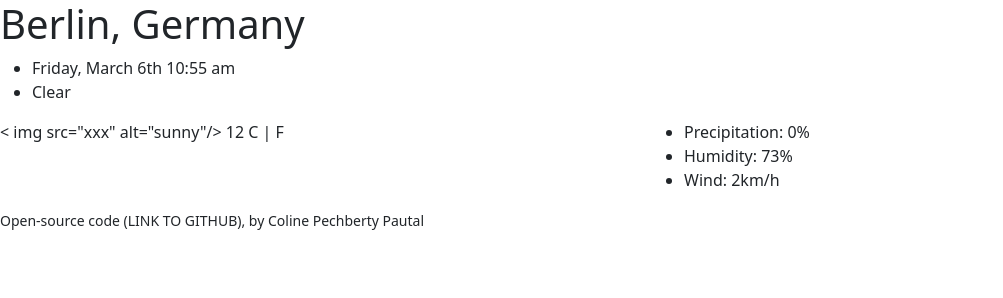
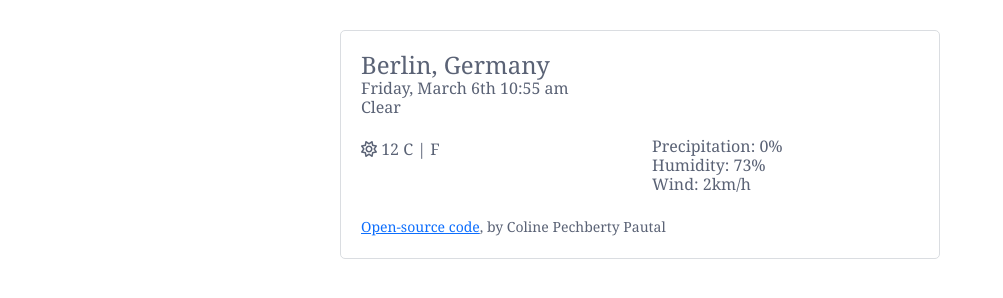
Before and after one commit to Colinepp/Vanilla-weatherapp, a plain HTML site: page Vanilla-weather-app/index.html in a window 1280 px wide. Shown: the whole page, without its empty margins (0-1003 px from the left). Drawn offline with nearby package versions, Linux system fonts and the light colour scheme.

Commit message:
styled top part

```diff
--- a/Vanilla-weather-app/index.html
+++ b/Vanilla-weather-app/index.html
@@ -4,12 +4,16 @@
     <meta charset="UTF-8" />
     <meta http-equiv="X-UA-Compatible" content="IE=edge" />
     <meta name="viewport" content="width=device-width, initial-scale=1.0" />
-    <link rel="stylesheet" href="src/style.css" />
     <link
       href="https://cdn.jsdelivr.net/npm/bootstrap@5.3.0-alpha1/dist/css/bootstrap.min.css"
       rel="stylesheet"
       integrity="sha384-GLhlTQ8iRABdZLl6O3oVMWSktQOp6b7In1Zl3/Jr59b6EGGoI1aFkw7cmDA6j6gD"
       crossorigin="anonymous" />
+    <link rel="stylesheet" href="src/style.css" />
+
+    <script
+      src="https://kit.fontawesome.com/64b8450add.js"
+      crossorigin="anonymous"></script>
 
     <title>Weather App</title>
   </head>
@@ -22,7 +26,7 @@
           <li>Clear</li>
         </ul>
         <div class="row">
-          <div class="col-6">< img src="xxx" alt="sunny"/> 12 C | F</div>
+          <div class="col-6"><i class="fa-regular fa-sun"></i> 12 C | F</div>
           <div class="col-6">
             <ul>
               <li>Precipitation: 0%</li>
@@ -31,9 +35,11 @@
             </ul>
           </div>
         </div>
-        <small
-          >Open-source code (LINK TO GITHUB), by Coline Pechberty Pautal</small
-        >
+        <small>
+          <a href="https://github.com/Colinepp/Vanilla-weatherapp"
+            >Open-source code</a
+          >, by Coline Pechberty Pautal
+        </small>
       </div>
     </div>
     <script src="src/index.js"></script>
--- a/Vanilla-weather-app/src/style.css
+++ b/Vanilla-weather-app/src/style.css
@@ -0,0 +1,27 @@
+body {
+  font-family: Georgia, "Times New Roman", Times, serif;
+  color: #5a6275;
+}
+.weather-app {
+  max-width: 600px;
+  margin: 30px auto;
+  padding: 20px;
+  border: 1px solid #dadde1;
+  border-radius: 5px;
+}
+h1 {
+  font-size: 24px;
+  font-weight: 100;
+  line-height: 28px;
+  margin-bottom: 0;
+}
+
+ul {
+  list-style: none;
+  font-size: 16px;
+  font-weight: 100;
+  line-height: 19px;
+  margin: 0;
+  padding: 0;
+  margin-bottom: 20px;
+}
```
Also changed, not shown: 1 other file.
